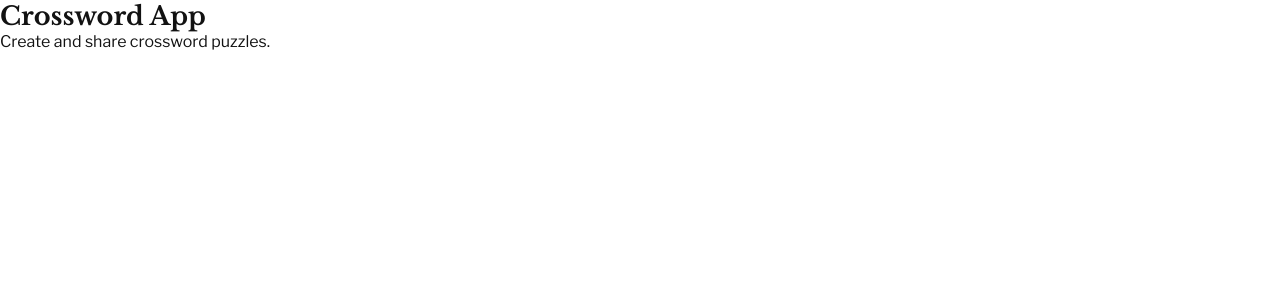
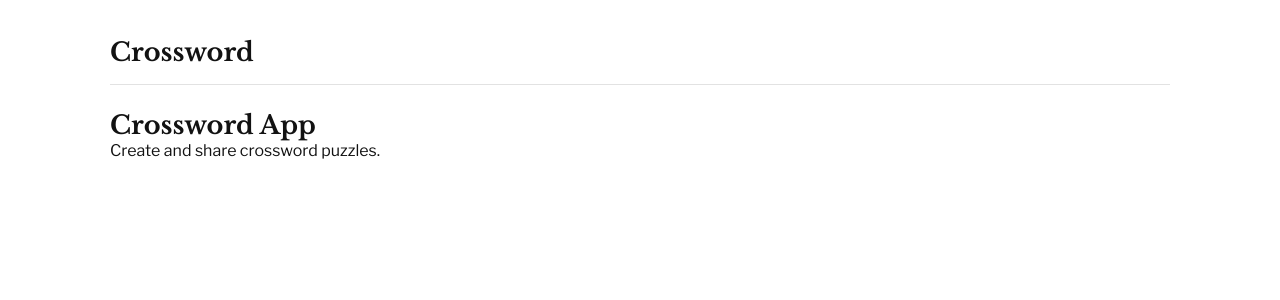
Before and after one commit to smombartz/crossword-app, a Next.js app: page / in a window 1280 px wide. Shown: the top 300 px of the page. Built offline with nearby package versions, Linux system fonts and the light colour scheme.

Commit message:
feat(ui): add root layout with header component
Co-Authored-By: Claude Opus 4.6 <noreply@anthropic.com>

```diff
--- a/src/app/layout.tsx
+++ b/src/app/layout.tsx
@@ -1,5 +1,6 @@
 import type { Metadata } from 'next';
 import { Libre_Baskerville, Libre_Franklin } from 'next/font/google';
+import { Header } from '@/components/ui/header';
 import '@/styles/crossword-styles.css';
 
 const libreBaskerville = Libre_Baskerville({
@@ -29,7 +30,12 @@ export default function RootLayout({
 }) {
   return (
     <html lang="en" className={`${libreBaskerville.variable} ${libreFranklin.variable}`}>
-      <body>{children}</body>
+      <body>
+        <div className="container">
+          <Header />
+          {children}
+        </div>
+      </body>
     </html>
   );
 }
--- /dev/null
+++ b/src/components/ui/header.tsx
@@ -0,0 +1,11 @@
+import Link from 'next/link';
+
+export function Header() {
+  return (
+    <header className="flex-between" style={{ padding: '16px 0', borderBottom: '1px solid #e2e2e2', marginBottom: '24px' }}>
+      <Link href="/" style={{ textDecoration: 'none', color: 'inherit' }}>
+        <h1>Crossword</h1>
+      </Link>
+    </header>
+  );
+}
```
